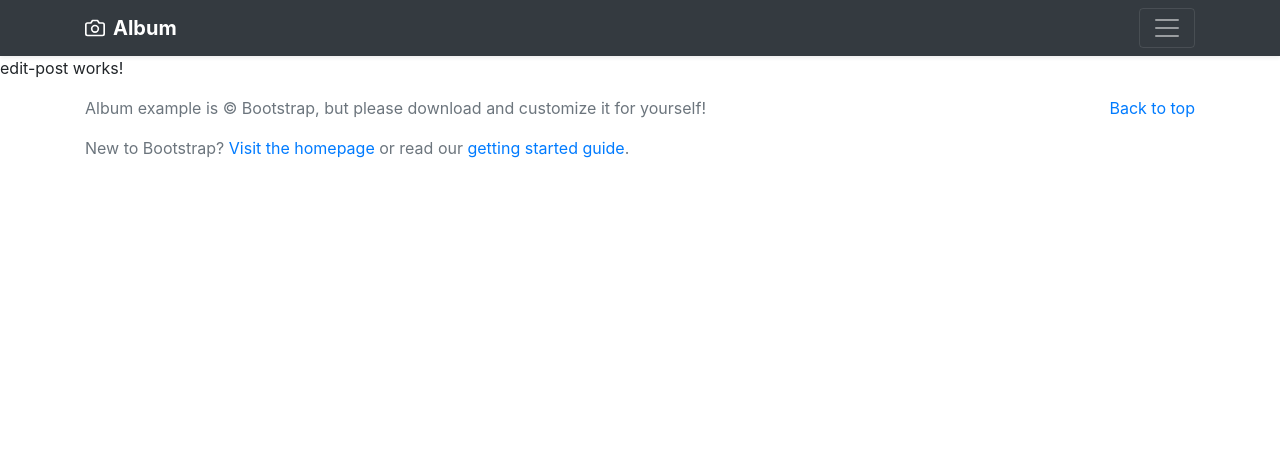
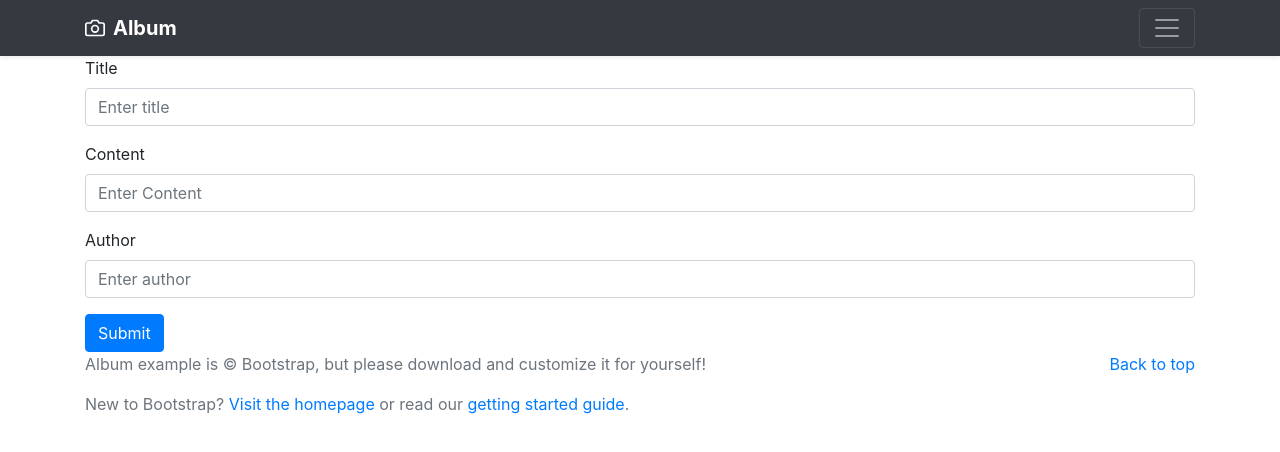
Before and after one commit to barrancocarlos/angular-blog, an Angular app: page /edit-post/1 in a window 1280 px wide. Shown: the top 452 px of the page. Built offline with nearby package versions, Linux system fonts and the light colour scheme; no server answers.

Commit message:
put,delete

```diff
--- a/src/app/components/add-post/add-post.component.ts
+++ b/src/app/components/add-post/add-post.component.ts
@@ -1,6 +1,6 @@
 import { Component, OnInit } from '@angular/core';
 import { Router } from '@angular/router';
-import { FormGroup, FormBuilder, Validators, FormControl } from '@angular/forms';
+import { FormGroup, FormBuilder} from '@angular/forms';
 import { PostsService } from '../../services/posts.service';
 
 @Component({
--- a/src/app/components/edit-post/edit-post.component.html
+++ b/src/app/components/edit-post/edit-post.component.html
@@ -1,3 +1,21 @@
-<p>
-  edit-post works!
-</p>
+<div class="container">
+  <div class="row">
+    <div class="col-sm">
+      <form [formGroup]="ngForm">
+        <div class="form-group">
+          <label>Title</label>
+          <input type="text" class="form-control" id="title" placeholder="Enter title" formControlName="title" #title>
+        </div>
+        <div class="form-group">
+          <label>Content</label>
+          <input type="text" class="form-control" id="content" placeholder="Enter Content" formControlName="content" #content>
+        </div>
+        <div class="form-group">
+          <label>Author</label>
+          <input type="number" class="form-control" id="title" placeholder="Enter author" formControlName="author" #author>
+        </div>
+        <button (click)="onSubmit()" type="submit" class="btn btn-primary">Submit</button>
+      </form>
+    </div>
+  </div>
+</div>
--- a/src/app/components/edit-post/edit-post.component.ts
+++ b/src/app/components/edit-post/edit-post.component.ts
@@ -1,4 +1,7 @@
 import { Component, OnInit } from '@angular/core';
+import { ActivatedRoute, Router } from '@angular/router';
+import { FormGroup, FormBuilder } from '@angular/forms';
+import { PostResponse, PostsService } from '../../services/posts.service';
 
 @Component({
   selector: 'app-edit-post',
@@ -7,9 +10,55 @@ import { Component, OnInit } from '@angular/core';
 })
 export class EditPostComponent implements OnInit {
 
-  constructor() { }
+  ngForm: FormGroup;
+  singlePost: PostResponse;
+  singlePostId: any;
+
+  constructor(private postsService: PostsService,
+              private router: Router,
+              private fb: FormBuilder,
+              private route: ActivatedRoute, ) {
+              this.createForm();
+            }
 
   ngOnInit() {
+    this.getSinglePost();
+  }
+
+  createForm() {
+    this.ngForm = this.fb.group({
+      title: ['',],
+      content: ['',],
+      author: ['',],
+    });
+  }
+
+  private getSinglePost() {
+    this.route.params.subscribe(params => {
+      this.singlePostId = params['id'];
+      this.postsService.getEntity(this.singlePostId)
+        .subscribe(data => {
+          this.singlePost = data;
+          console.log(this.singlePost);
+          this.ngForm.setValue({
+            title: this.singlePost.title,
+            content: this.singlePost.content,
+            author: this.singlePost.author,
+          });
+        });
+    });
+  }
+
+  onSubmit() {
+    const data = {
+      title: this.ngForm.get('title').value,
+      content: this.ngForm.get('content').value,
+      author: this.ngForm.get('author').value,
+    };
+    this.postsService.putEntity(this.singlePostId, data)
+      .subscribe(res => {
+        this.router.navigate(['myposts']);
+      });
   }
 
 }
--- a/src/app/components/my-posts/my-posts.component.html
+++ b/src/app/components/my-posts/my-posts.component.html
@@ -19,8 +19,8 @@
               <p class="card-text">{{ post.content }}</p>
               <div class="d-flex justify-content-between align-items-center">
                 <div class="btn-group">
-                  <a [routerLink]="['../single-post', post.id]"><button type="button" class="btn btn-sm btn-outline-primary">View</button></a>
                   <a [routerLink]="['../edit-post', post.id]"><button type="button" class="btn btn-sm btn-outline-info">Edit</button></a>
+                  <button class="btn btn-sm btn-outline-danger" (click)="onDelete(post.id)">Delete</button>
                 </div>
                 <small class="text-muted">{{ post.created_at | date :  "dd.MM.y" }}</small>
               </div>
--- a/src/app/components/my-posts/my-posts.component.ts
+++ b/src/app/components/my-posts/my-posts.component.ts
@@ -25,4 +25,11 @@ export class MyPostsComponent implements OnInit {
       });
   }
 
+  onDelete(id: any) {
+    this.postsService.deleteEntity(id)
+    .subscribe(() => {
+      this.showPosts();
+    });
+  }
+
 }
```
